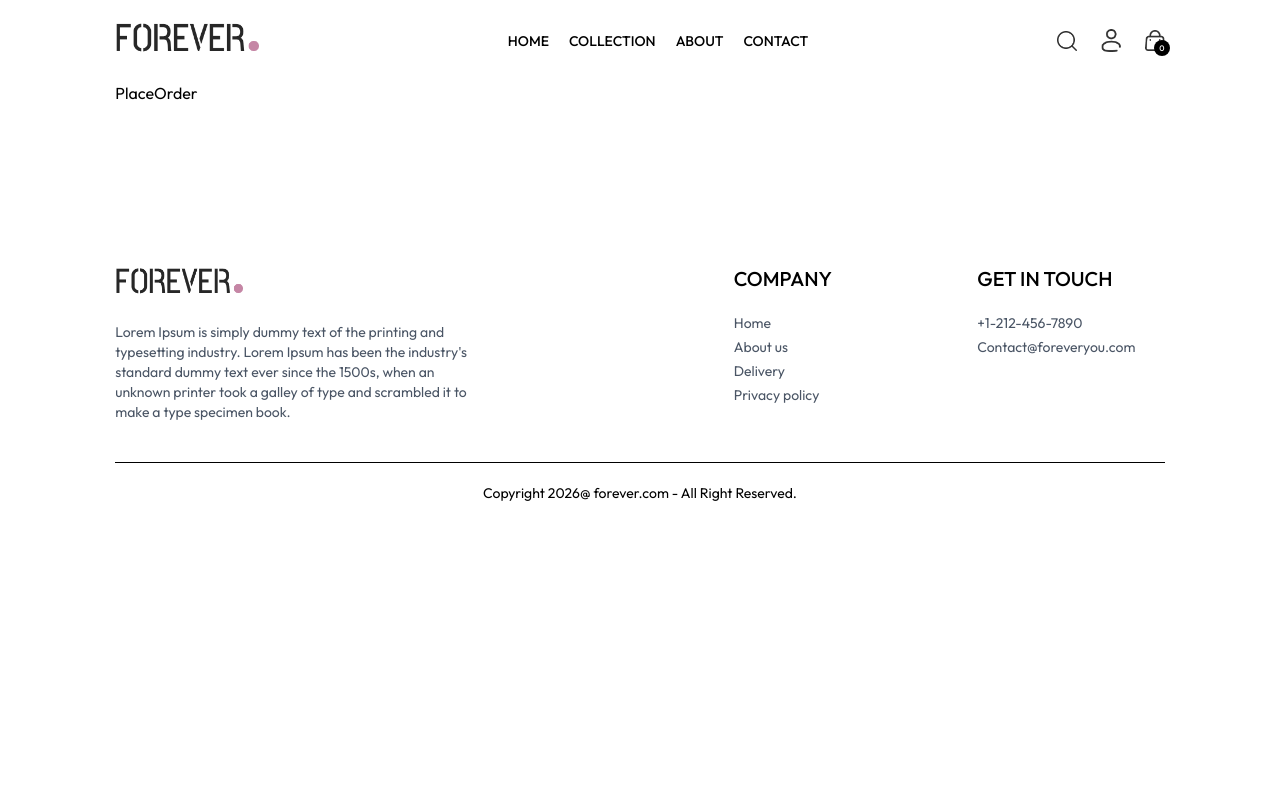
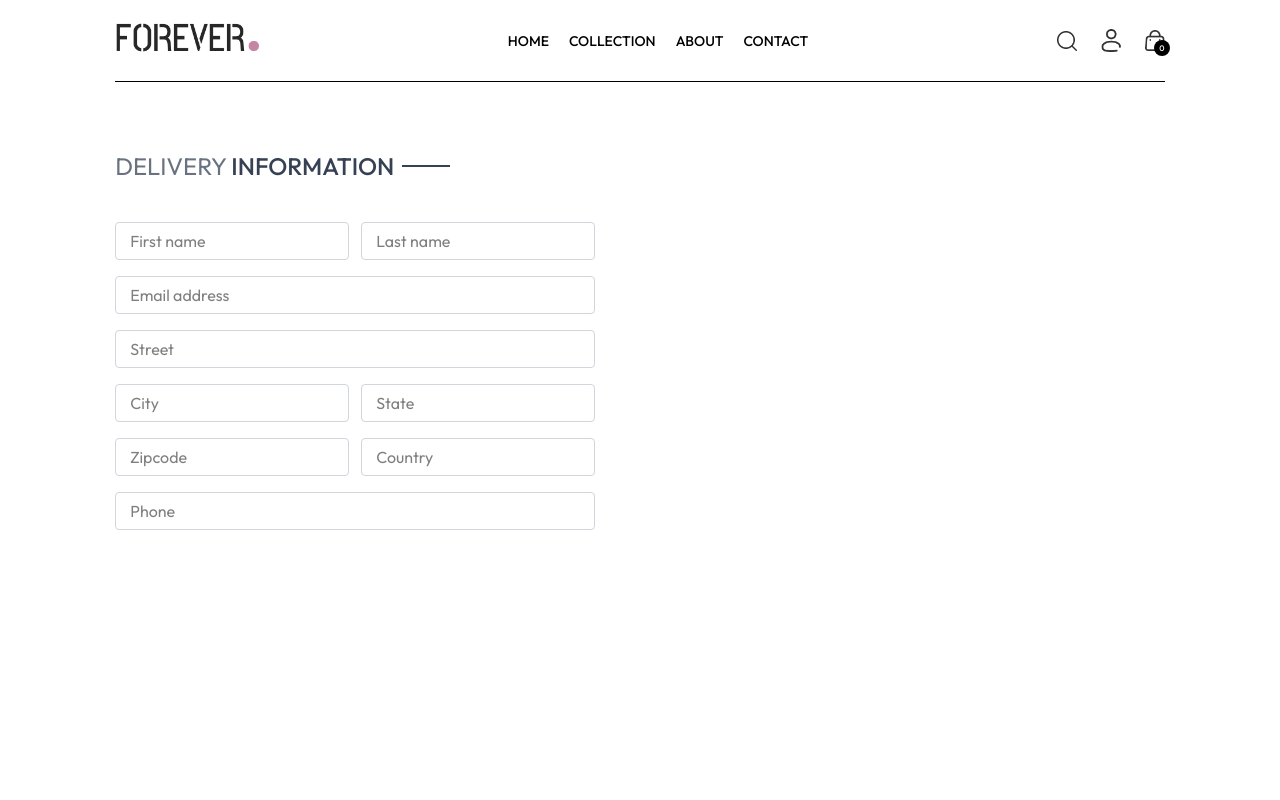
Before and after one commit to Felix3242/e-commerce, a React (Vite) app in the folder frontend/: page /place-order in a window 1280 px wide. Shown: the top 800 px of the page. Built offline with nearby package versions, Linux system fonts and the light colour scheme.

Commit message:
finished right side of checkout page

```diff
--- a/frontend/src/pages/PlaceOrder.jsx
+++ b/frontend/src/pages/PlaceOrder.jsx
@@ -1,9 +1,51 @@
-import React from 'react'
+import React from "react";
+import Title from "../components/Title";
 
 const PlaceOrder = () => {
   return (
-    <div>PlaceOrder</div>
-  )
-}
+    <div className="flex flex-col sm:flex-row justify-between gap-4 pt-5 sm:pt-14 min-h-[80vh] border-t">
+      {/* Left Side */}
+      <div className="flex flex-col gap-4 w-full sm:max-w-[480px]">
+        <div className="text-xl sm:text-2xl my-3">
+          <Title text1={"DELIVERY"} text2={"INFORMATION"} />
+        </div>
+        <div className="flex gap-3">
+          <input
+            className="border border-gray-300 rounded py-1.5 px-3.5 w-full"
+            type="text"
+            placeholder="First name"
+          />
+          <input
+            className="border border-gray-300 rounded py-1.5 px-3.5 w-full"
+            type="text"
+            placeholder="Last name"
+          />
+        </div>
+        <input
+          className="border border-gray-300 rounded py-1.5 px-3.5 w-full"
+          type="email"
+          placeholder="Email address"
+        />
+        <input
+          className="border border-gray-300 rounded py-1.5 px-3.5 w-full"
+          type="text"
+          placeholder="Street"
+        />
+        <div className='flex gap-3'>
+          <input className='border border-gray-300 rounded py-1.5 px-3.5 w-full' type="text" placeholder='City' />
+          <input className='border border-gray-300 rounded py-1.5 px-3.5 w-full' type="text" placeholder='State' />
+        </div>
+        <div className='flex gap-3'>
+          <input className='border border-gray-300 rounded py-1.5 px-3.5 w-full' type="number" placeholder='Zipcode' />
+          <input className='border border-gray-300 rounded py-1.5 px-3.5 w-full' type="text" placeholder='Country' />
+        </div>
+        <input className='border border-gray-300 rounded py-1.5 px-3.5 w-full' type="text" placeholder='Phone' />
+      </div>
 
-export default PlaceOrder
+      {/* Right Side */}
+
+    </div>
+  );
+};
+
+export default PlaceOrder;
```
